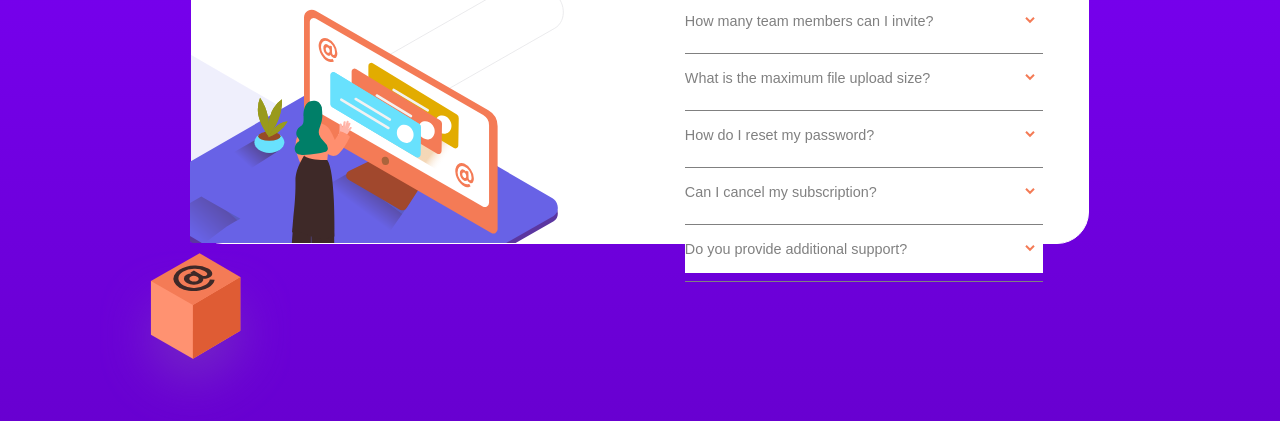
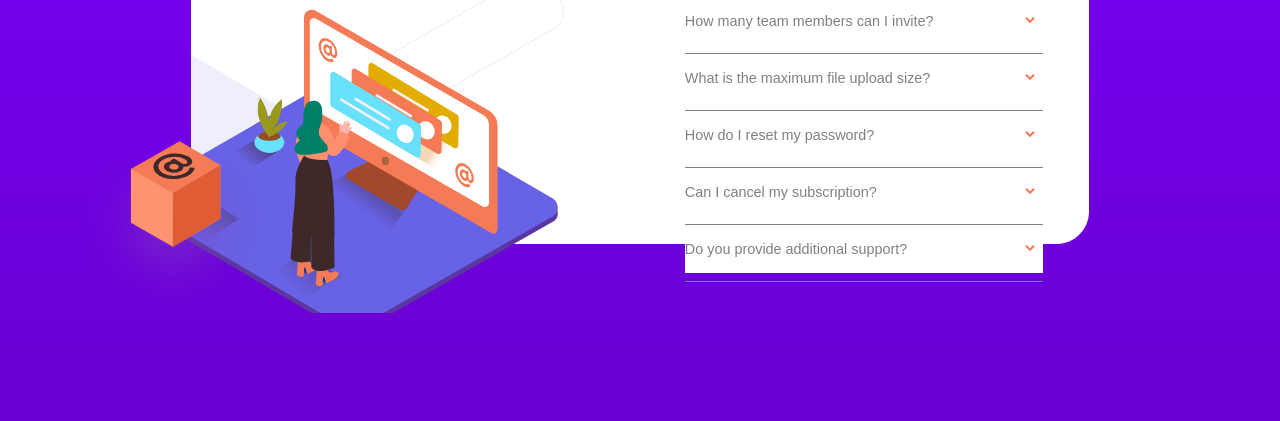
Before and after one commit to GummyJohn/FAQ-Accoridon-Card, a plain HTML site: page index.html in a window 1280 px wide. Shown: the part 309-730 px from the top of the page. Drawn offline with Linux system fonts and the light colour scheme.

Commit message:
box-fxied

```diff
--- a/styles.css
+++ b/styles.css
@@ -5,6 +5,7 @@ body{
   align-items: center;
   justify-content: center;
   height: 100vh;
+  position: relative;
   background: linear-gradient(rgb(127, 0 ,255), rgb(102, 0, 204));
 }
 
@@ -82,7 +83,6 @@ button:hover{
 .images{
   width: 100%;
   height: 100%;
-  overflow: hidden;
   position: relative;
   margin-left: -2px;
 }
@@ -99,9 +99,9 @@ button:hover{
 }
 
 .image-one img{
-  position: fixed;
-  top: 560px;
-  left: 100px;
+  position: absolute;
+  top: 200px;
+  left: -110px;
   z-index: 3;
 }
 
```
Also changed, not shown: index.html (+7 -5 lines), script.js (line endings or trailing spaces).
